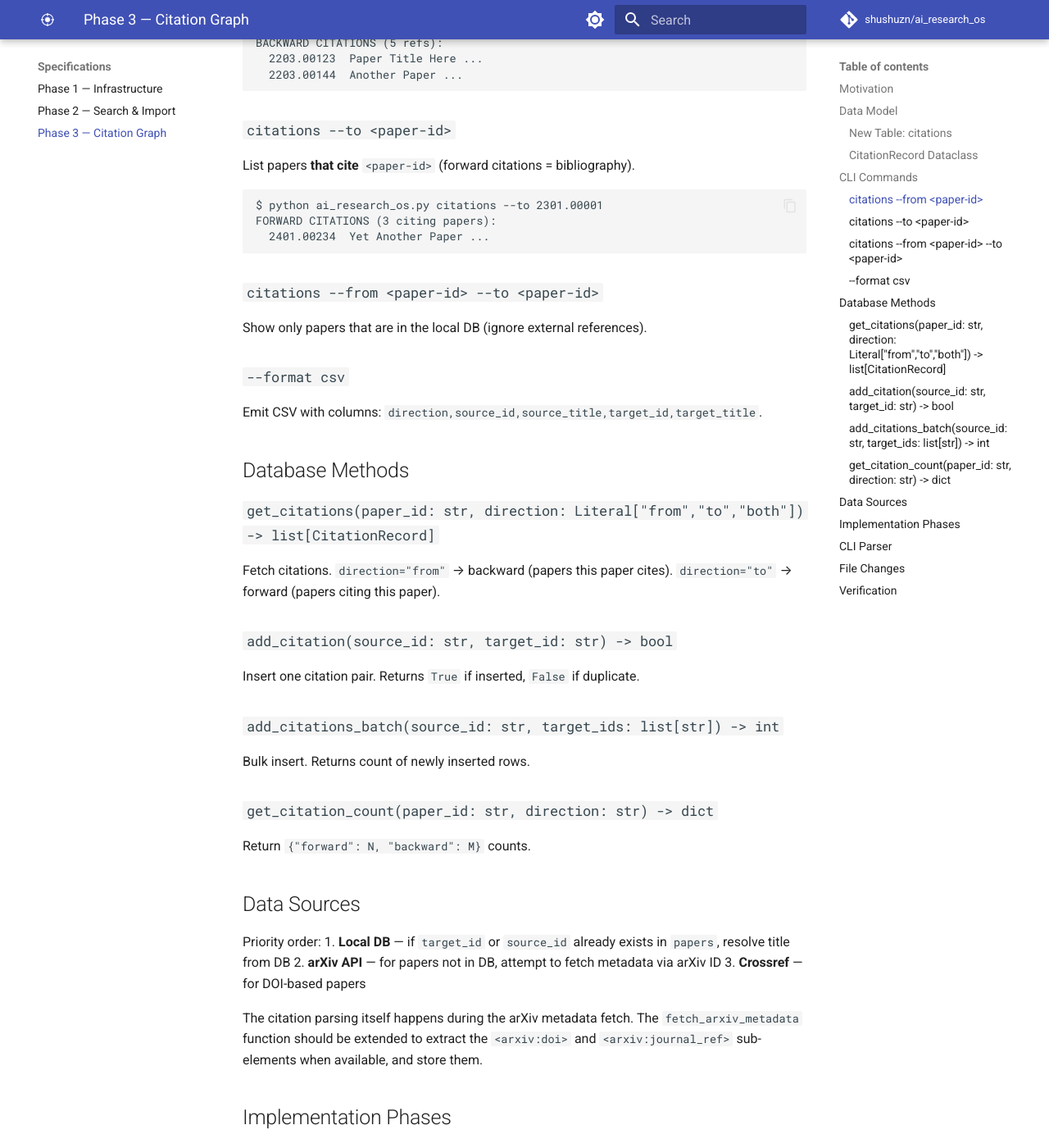
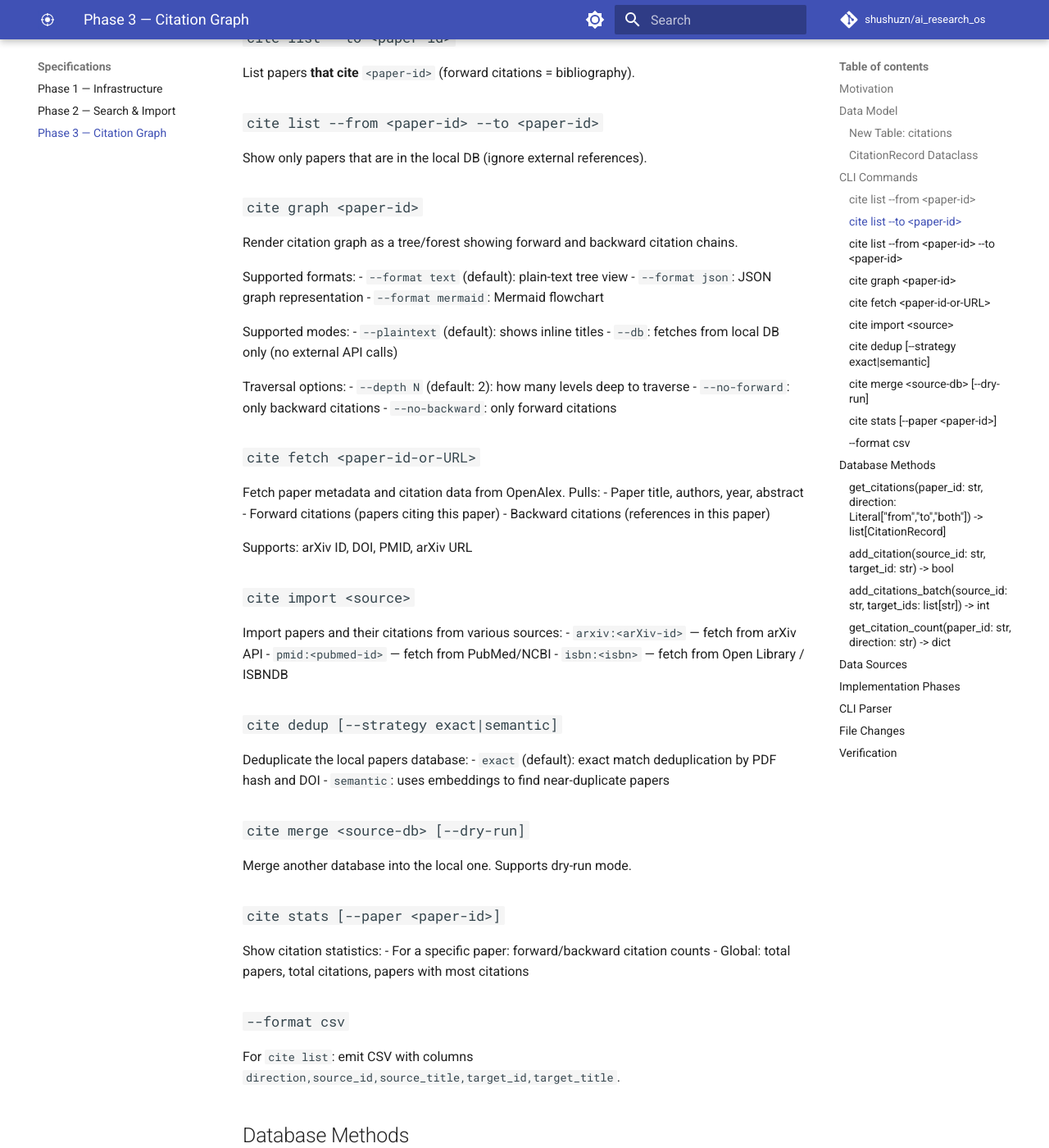
Before and after one commit to shushuzn/ai_research_os, an MkDocs documentation site: the page built from docs/specs/phase3-citation-graph-spec.md, in a window 1280 px wide and 1400 px high, scrolled down 1262 px. Shown: the whole window at 82% size. Built offline with MkDocs 1.6.1 and Material for MkDocs 9.7.7, drawn with Linux system fonts in a browser that asks for light colours; comment, search, counter and statistics services are not loaded; some of the changed text lies outside the part shown.

Commit message:
docs: update phase3 spec to reflect actual cite-* command implementation
Document the complete cite-* command family:
- cite list with --from/--to/--format
- cite graph with text/json/mermaid formats
- cite fetch via OpenAlex
- cite import for arXiv/PMID/ISBN
- cite dedup/merge/stats
- Mark planned items: --from/--to filter, Crossref priority

````diff
--- a/docs/specs/phase3-citation-graph-spec.md
+++ b/docs/specs/phase3-citation-graph-spec.md
@@ -41,34 +41,71 @@ class CitationRecord:
 
 ## CLI Commands
 
-### `citations --from <paper-id>`
+### `cite list --from <paper-id>`
 
 List papers **cited by** `<paper-id>` (backward citations = references).
 
-```
-$ python ai_research_os.py citations --from 2301.00001
-BACKWARD CITATIONS (5 refs):
-  2203.00123  Paper Title Here ...
-  2203.00144  Another Paper ...
-```
-
-### `citations --to <paper-id>`
+### `cite list --to <paper-id>`
 
 List papers **that cite** `<paper-id>` (forward citations = bibliography).
 
-```
-$ python ai_research_os.py citations --to 2301.00001
-FORWARD CITATIONS (3 citing papers):
-  2401.00234  Yet Another Paper ...
-```
-
-### `citations --from <paper-id> --to <paper-id>`
+### `cite list --from <paper-id> --to <paper-id>`
 
 Show only papers that are in the local DB (ignore external references).
 
+### `cite graph <paper-id>`
+
+Render citation graph as a tree/forest showing forward and backward citation chains.
+
+Supported formats:
+- `--format text` (default): plain-text tree view
+- `--format json`: JSON graph representation
+- `--format mermaid`: Mermaid flowchart
+
+Supported modes:
+- `--plaintext` (default): shows inline titles
+- `--db`: fetches from local DB only (no external API calls)
+
+Traversal options:
+- `--depth N` (default: 2): how many levels deep to traverse
+- `--no-forward`: only backward citations
+- `--no-backward`: only forward citations
+
+### `cite fetch <paper-id-or-URL>`
+
+Fetch paper metadata and citation data from OpenAlex. Pulls:
+- Paper title, authors, year, abstract
+- Forward citations (papers citing this paper)
+- Backward citations (references in this paper)
+
+Supports: arXiv ID, DOI, PMID, arXiv URL
+
+### `cite import <source>`
+
+Import papers and their citations from various sources:
+- `arxiv:<arXiv-id>` — fetch from arXiv API
+- `pmid:<pubmed-id>` — fetch from PubMed/NCBI
+- `isbn:<isbn>` — fetch from Open Library / ISBNDB
+
+### `cite dedup [--strategy exact|semantic]`
+
+Deduplicate the local papers database:
+- `exact` (default): exact match deduplication by PDF hash and DOI
+- `semantic`: uses embeddings to find near-duplicate papers
+
+### `cite merge <source-db> [--dry-run]`
+
+Merge another database into the local one. Supports dry-run mode.
+
+### `cite stats [--paper <paper-id>]`
+
+Show citation statistics:
+- For a specific paper: forward/backward citation counts
+- Global: total papers, total citations, papers with most citations
+
 ### `--format csv`
 
-Emit CSV with columns: `direction,source_id,source_title,target_id,target_title`.
+For `cite list`: emit CSV with columns `direction,source_id,source_title,target_id,target_title`.
 
 ## Database Methods
 
@@ -92,33 +129,47 @@ Return `{"forward": N, "backward": M}` counts.
 ## Data Sources
 
 Priority order:
-1. **Local DB** — if `target_id` or `source_id` already exists in `papers`, resolve title from DB
-2. **arXiv API** — for papers not in DB, attempt to fetch metadata via arXiv ID
-3. **Crossref** — for DOI-based papers
-
-The citation parsing itself happens during the arXiv metadata fetch. The `fetch_arxiv_metadata` function should be extended to extract the `<arxiv:doi>` and `<arxiv:journal_ref>` sub-elements when available, and store them.
+1. **OpenAlex API** (primary) — comprehensive paper and citation data
+2. **Local DB** — if paper already exists, resolve title from DB
+3. **arXiv API** — for arXiv-based papers
+4. **Crossref** — for DOI-based papers
+5. **Semantic Scholar** — fallback for additional citation data
 
 ## Implementation Phases
 
+COMPLETED:
 1. Schema migration: add `citations` table to `_SCHEMA`
-2. `CitationRecord` dataclass and `add_citation` / `get_citations` methods
-3. `citations` CLI subcommand with `--from` / `--to` / `--format` flags
-4. Tests
+2. `CitationRecord` dataclass and `add_citation` / `get_citations` / `add_citations_batch` / `get_citation_count` methods
+3. `cite list` CLI subcommand with `--from` / `--to` / `--format` flags
+4. `cite graph` with text/json/mermaid formats and DB/plaintext modes
+5. `cite fetch` via OpenAlex API
+6. `cite import` for arXiv/PMID/ISBN
+7. `cite dedup` with exact and semantic strategies
+8. `cite merge` for database merging
+9. `cite stats` for citation statistics
+10. Tests for all commands
+
+PLANNED / IN PROGRESS:
+- `--from <id> --to <id>` filter for `cite list` (show only local DB papers)
+- Crossref priority boost in data source fallback chain
+- arXiv/Crossref metadata extraction improvements (`<arxiv:doi>`, `<arxiv:journal_ref>`)
 
 ## CLI Parser
 
-New subcommand built with `_build_citations_parser(subparsers)` registered in both legacy and subcommand flows.
+Subcommand built with `_build_cite_parser(subparsers)` registered in both legacy and subcommand flows.
 
-Register in `main()` at line ~541 alongside the other `_build_*` calls.
+Register in `main()` alongside the other `_build_*` calls.
 
 ## File Changes
 
-- `db/database.py` — schema, CitationRecord, new methods
-- `cli.py` — `_build_citations_parser`, `_run_citations`, register in `main()`
-- `tests/test_cli_citations.py` — TBD
+COMPLETED:
+- `db/database.py` — schema, CitationRecord, citation methods
+- `cli.py` — `_build_cite_parser`, `_run_cite_*`, `cite-*` commands
+- `tests/test_cli_cite_*.py` — comprehensive test coverage
 
 ## Verification
 
-- `pytest tests/test_cli_citations.py -v` — all pass
-- `python ai_research_os.py citations --help` — shows correct usage
-- Manual: add a paper, parse its references, run `citations --from <id>` and `citations --to <id>`
+- `pytest tests/test_cli_cite_graph.py -v` — all pass
+- `python ai_research_os.py cite --help` — shows correct usage
+- Manual: add a paper, parse its references, run `cite list --from <id>` and `cite list --to <id>`
+- `cite graph <id> --format mermaid` — generates valid Mermaid diagram
````
